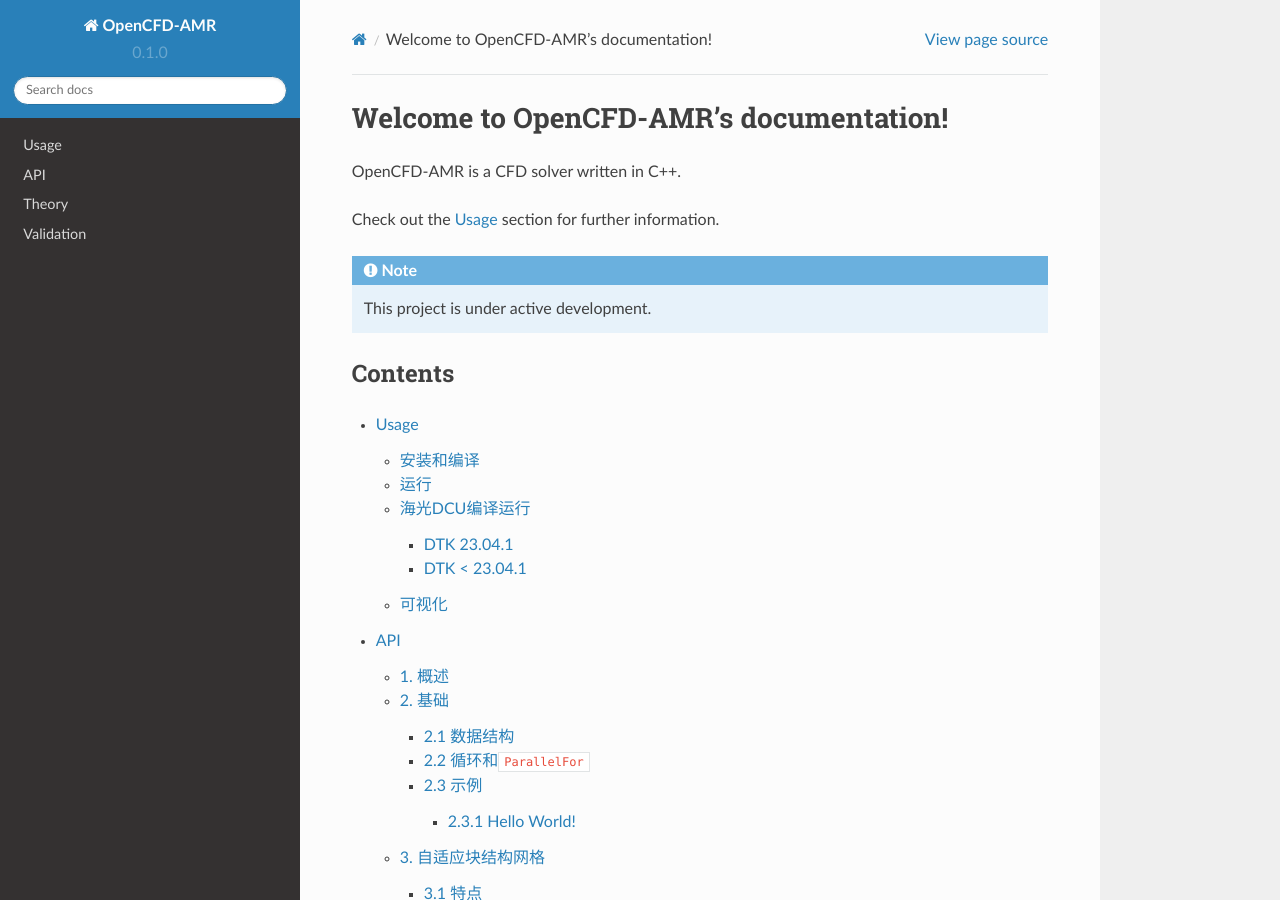
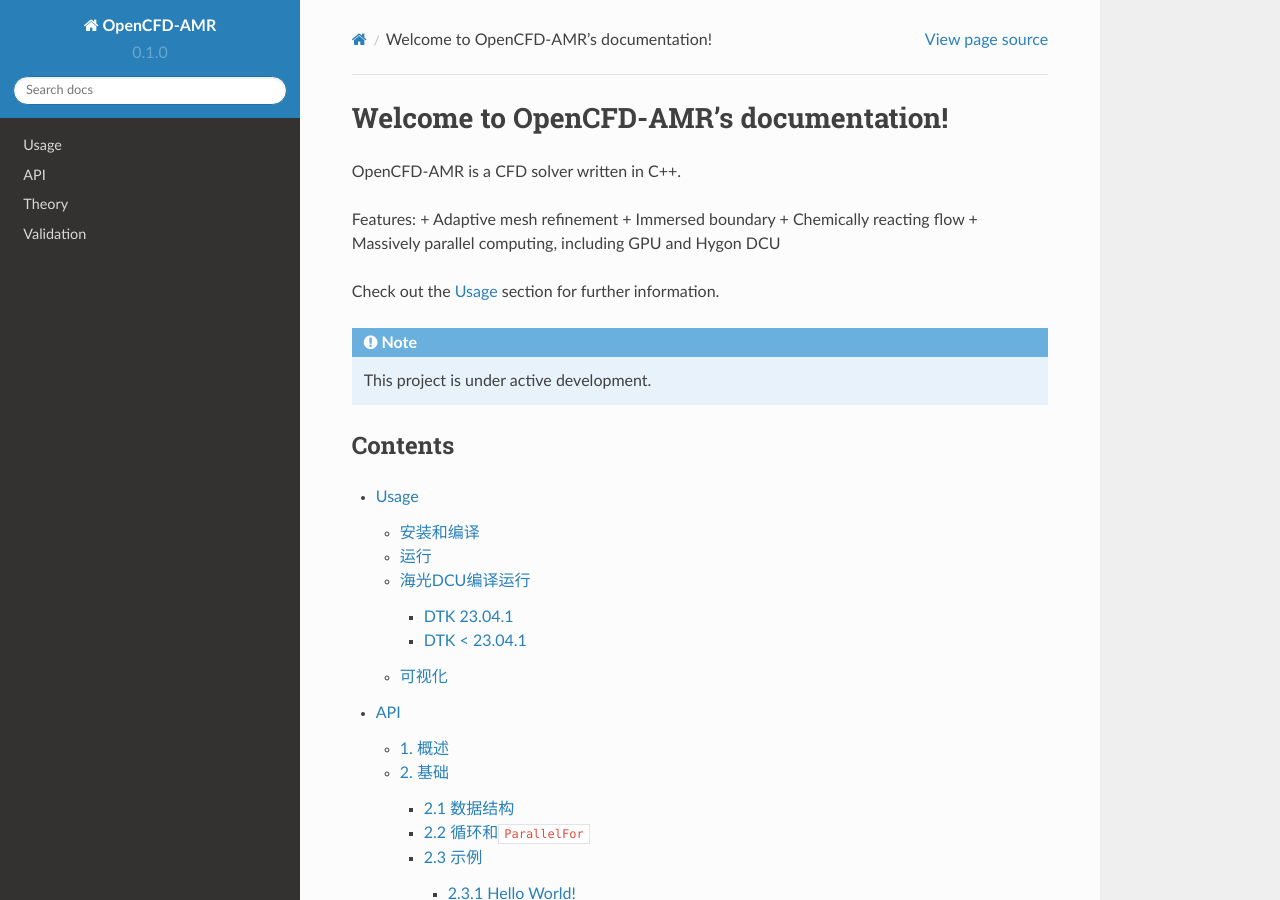
Before and after one commit to FR13ndSDP/OpenCFD-AMR-DOC, a Sphinx documentation site: the page built from docs/source/index.rst, in a window 1280 px wide and 900 px high. Built offline with Sphinx 7.4.7 and the Read the Docs theme 2.0.0, drawn with Linux system fonts in a browser that asks for light colours.

Commit message:
modify index.rst

```diff
--- a/docs/source/index.rst
+++ b/docs/source/index.rst
@@ -2,6 +2,12 @@
 ===================================================
 
 OpenCFD-AMR is a CFD solver written in C++.
+
+Features:
++ Adaptive mesh refinement
++ Immersed boundary
++ Chemically reacting flow
++ Massively parallel computing, including GPU and Hygon DCU
 
 Check out the :doc:`usage` section for further information.
 
```
